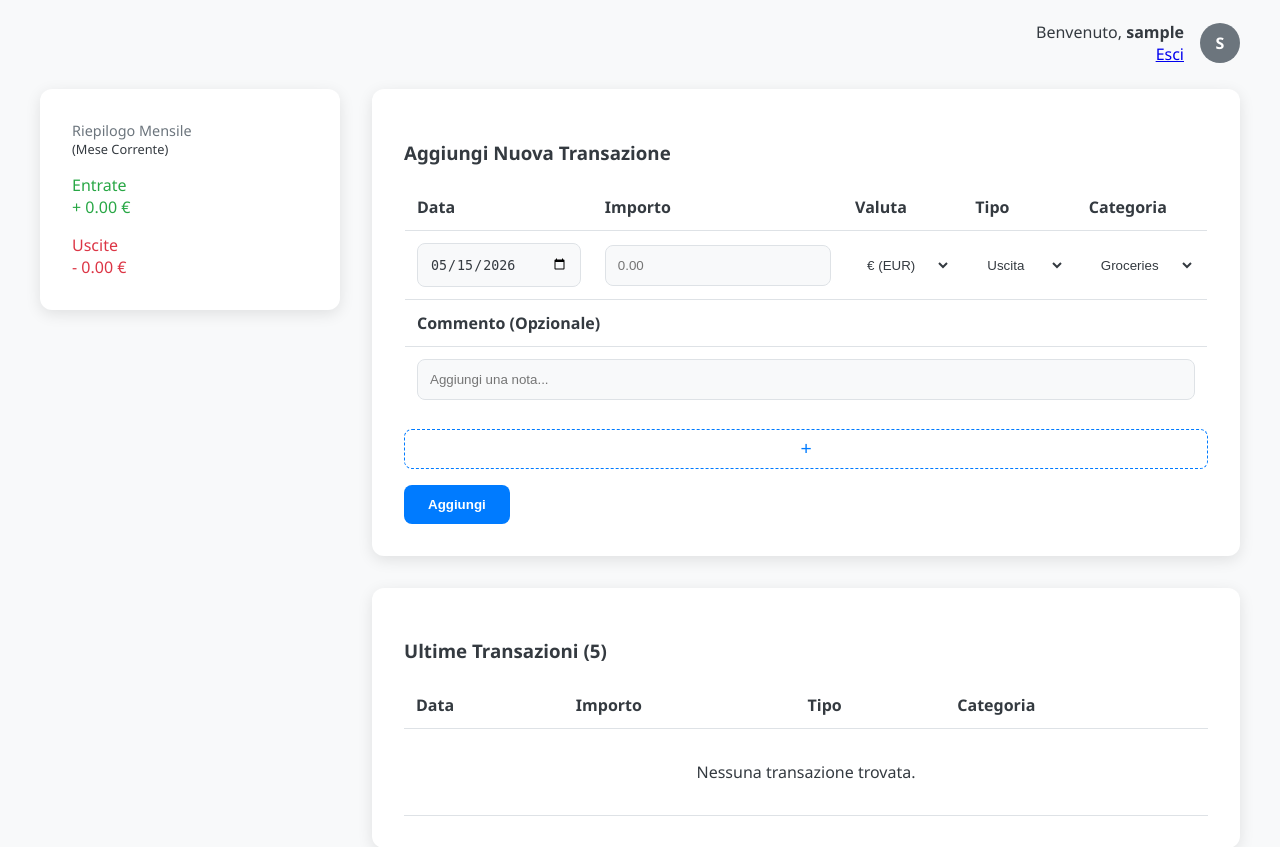
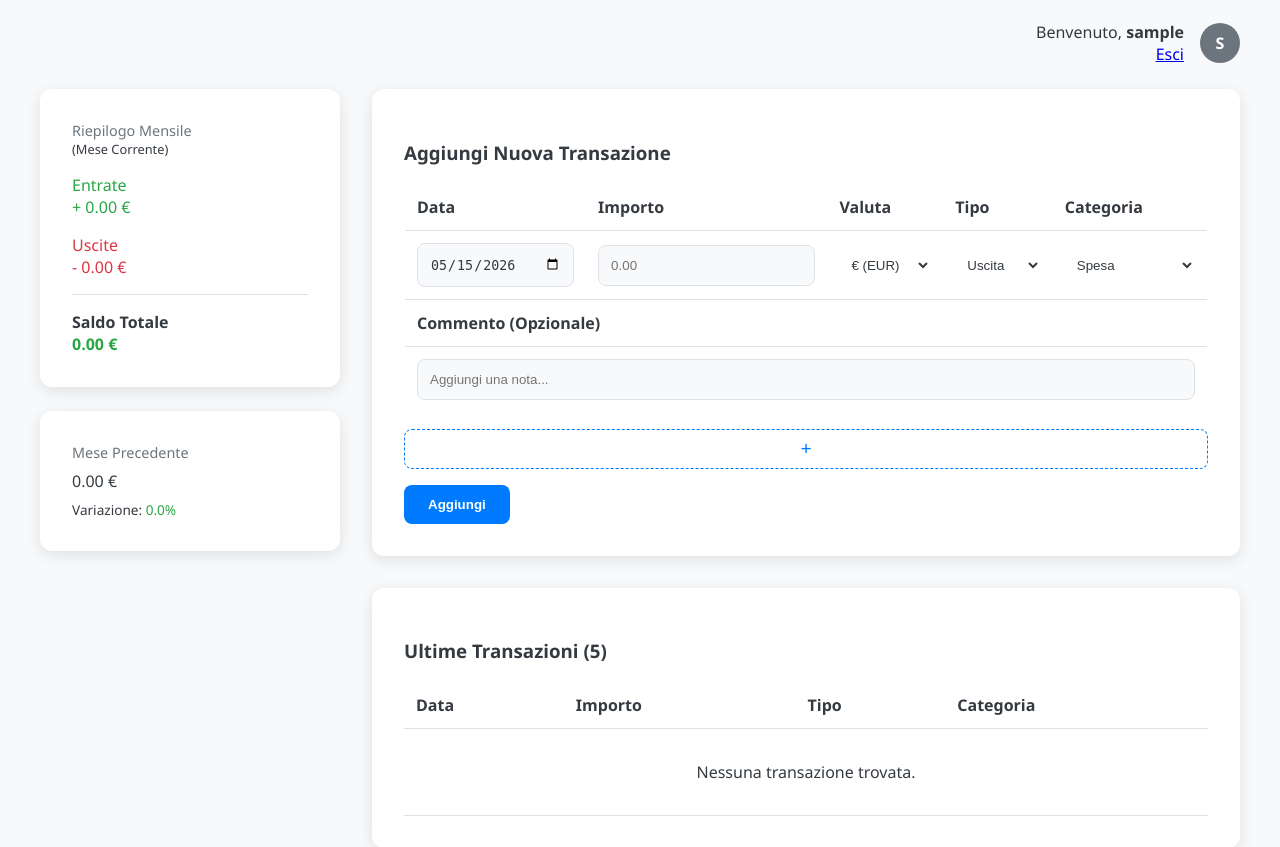
Before and after one commit to MiViEs-96/PersonalFinantialAssistant, a Flask app: page /finance in a window 1280 px wide. Shown: the part 133-980 px from the top of the page. Run offline with Flask 3, Linux system fonts and the light colour scheme; the visitor is signed in with stand-in values (Sample User, id 1); data that the repository does not hold is empty; parts of the project's set-up code (start-up, migrations or seed data) failed here and were passed over.

Commit message:
feat: add monthly balance summary and fix category translations
- Implemented net balance calculation for current month.
- Added previous month comparison with percentage variation.
- Fixed a bug where categories were not translated when changing language.
- Enhanced UI with localized category names in both table and dropdowns.
- Updated Dashboard with delicate summary cards.

Co-authored-by: MiViEs-96 <228829351+MiViEs-96@users.noreply.github.com>

```diff
--- a/main.py
+++ b/main.py
@@ -56,11 +56,48 @@ def index():
     all_transactions = database_manager.get_transactions_by_user(nickname)
     latest_transactions = all_transactions[:5] # Last 5
 
+    # Calculate balance
+    monthly_balance = monthly_income - monthly_expense
+
+    # Previous Month Stats
+    from datetime import timedelta
+    first_of_current = date(today.year, today.month, 1)
+    last_of_prev = first_of_current - timedelta(days=1)
+    first_of_prev = date(last_of_prev.year, last_of_prev.month, 1)
+
+    prev_month_data = database_manager.get_stats_data(nickname,
+                                                     start_date=first_of_prev.isoformat(),
+                                                     end_date=last_of_prev.isoformat())
+
+    prev_income = sum(t['amount'] for t in prev_month_data if t['direction'] == 'entrata')
+    prev_expense = sum(t['amount'] for t in prev_month_data if t['direction'] == 'uscita')
+    prev_balance = prev_income - prev_expense
+
+    # Calculate variation %
+    variation = 0
+    if prev_balance != 0:
+        variation = ((monthly_balance - prev_balance) / abs(prev_balance)) * 100
+    elif monthly_balance != 0:
+        variation = 100 # From 0 to something is 100% gain
+
+    # Build category translations map for JS
+    cat_translations = {}
+    lang_dict = translations.TRANSLATIONS.get(g.lang, translations.TRANSLATIONS['it'])
+    with open('categories.json', 'r') as f:
+        all_cats = json.load(f)
+        for cat_list in all_cats.values():
+            for c in cat_list:
+                cat_translations[c] = lang_dict.get(c.lower(), c)
+
     return render_template('index.html',
                            transactions=latest_transactions,
                            today=today.isoformat(),
                            monthly_income=monthly_income,
-                           monthly_expense=monthly_expense)
+                           monthly_expense=monthly_expense,
+                           monthly_balance=monthly_balance,
+                           prev_balance=prev_balance,
+                           variation=variation,
+                           cat_translations=cat_translations)
 
 @app.route('/add_transaction', methods=['POST'])
 def add_transaction():
--- a/static/script.js
+++ b/static/script.js
@@ -35,8 +35,10 @@ function updateCategoryOptions(selectElement, direction, selectedValue = null) {
     list.forEach(cat => {
         const opt = document.createElement('option');
         opt.value = cat;
-        // We might want to translate the display name
-        opt.textContent = cat;
+        // Use translated name if available
+        opt.textContent = (typeof CAT_TRANSLATIONS !== 'undefined' && CAT_TRANSLATIONS[cat])
+                            ? CAT_TRANSLATIONS[cat]
+                            : cat;
         if(cat === selectedValue) opt.selected = true;
         selectElement.appendChild(opt);
     });
--- a/templates/index.html
+++ b/templates/index.html
@@ -25,6 +25,25 @@
 
                 <div style="color: #dc3545; margin-top: 1rem;">{{ _('expenses') }}</div>
                 <div class="summary-val" style="color: #dc3545;">- {{ "%.2f"|format(monthly_expense) }} €</div>
+
+                <hr style="border: 0; border-top: 1px solid var(--border-color); margin: 1rem 0;">
+
+                <div style="font-weight: bold;">{{ _('balance') }}</div>
+                <div class="summary-val" style="color: {{ 'var(--success-color)' if monthly_balance >= 0 else '#dc3545' }}; font-weight: bold;">
+                    {{ "+" if monthly_balance > 0 }}{{ "%.2f"|format(monthly_balance) }} €
+                </div>
+            </div>
+
+            <div class="content-card">
+                <div style="font-size: 0.9rem; color: var(--primary-color);">{{ _('previous_month') }}</div>
+                <div class="summary-val" style="margin: 0.5rem 0;">{{ "%.2f"|format(prev_balance) }} €</div>
+
+                <div style="font-size: 0.85rem;">
+                    {{ _('variation') }}:
+                    <span style="color: {{ 'var(--success-color)' if variation >= 0 else '#dc3545' }}; font-weight: 500;">
+                        {{ "+" if variation > 0 }}{{ "%.1f"|format(variation) }}%
+                    </span>
+                </div>
             </div>
         </div>
 
@@ -100,7 +119,7 @@
                                 <td>{{ t['date'] }}</td>
                                 <td>{{ "%.2f"|format(t['amount']) }} {{ t['currency'] }}</td>
                                 <td>{{ _(t['direction']) }}</td>
-                                <td>{{ t['category'] }}</td>
+                                <td>{{ cat_translations.get(t['category'], t['category']) }}</td>
                             </tr>
                             {% else %}
                             <tr>
@@ -143,6 +162,7 @@
         const TXT_OTHER = "{{ _('other') }}";
         const TXT_ADD = "{{ _('add') }}";
         const TXT_CONFIRM_ANYWAY = "{{ _('confirm_anyway') }}";
+        const CAT_TRANSLATIONS = {{ cat_translations | tojson | safe }};
     </script>
 
     <script src="{{ url_for('static', filename='script.js') }}"></script>
--- a/translations.py
+++ b/translations.py
@@ -44,6 +44,9 @@ TRANSLATIONS = {
         'what_do_you_want_to_do': 'Cosa vuoi fare oggi?',
         'monthly_summary': 'Riepilogo Mensile',
         'current_month': 'Mese Corrente',
+        'balance': 'Saldo Totale',
+        'previous_month': 'Mese Precedente',
+        'variation': 'Variazione',
         'other': 'Altro...',
         'add_category': 'Aggiungi Categoria',
         'new_category_name': 'Nome Nuova Categoria',
@@ -102,6 +105,9 @@ TRANSLATIONS = {
         'what_do_you_want_to_do': 'What do you want to do today?',
         'monthly_summary': 'Monthly Summary',
         'current_month': 'Current Month',
+        'balance': 'Total Balance',
+        'previous_month': 'Previous Month',
+        'variation': 'Variation',
         'other': 'Other...',
         'add_category': 'Add Category',
         'new_category_name': 'New Category Name',
@@ -160,6 +166,9 @@ TRANSLATIONS = {
         'what_do_you_want_to_do': '你今天想做什么？',
         'monthly_summary': '月度总结',
         'current_month': '本月',
+        'balance': '总余额',
+        'previous_month': '上个月',
+        'variation': '变化',
         'other': '其他...',
         'add_category': '添加类别',
         'new_category_name': '新类别名称',
```
